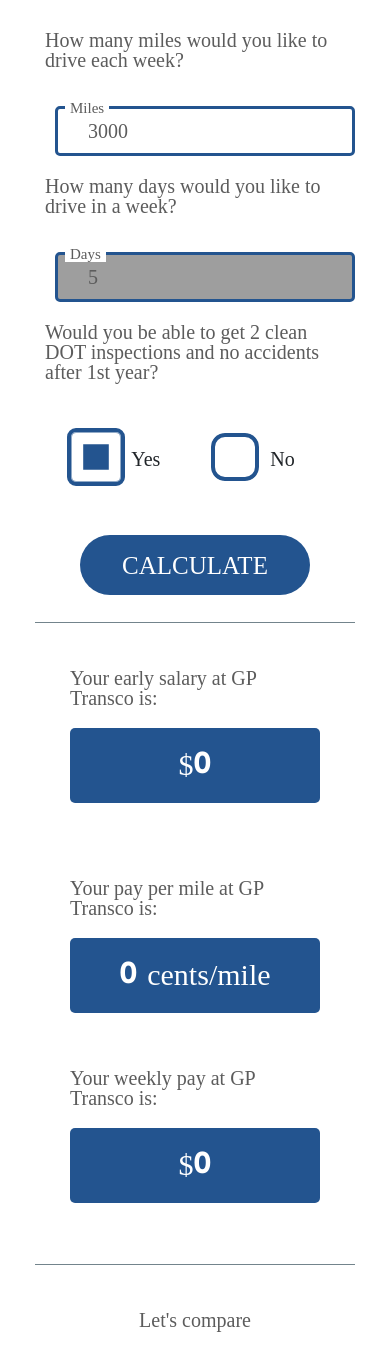
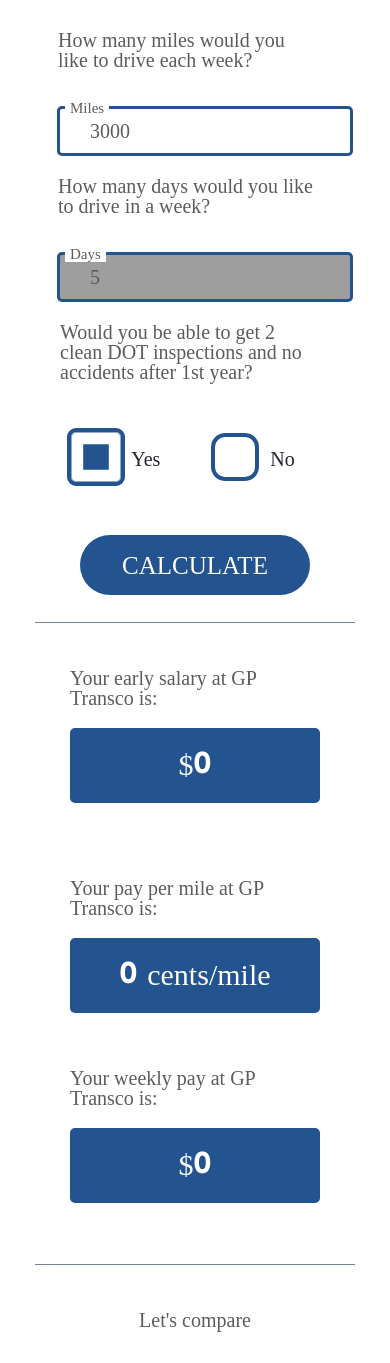
Before and after one commit to MariusDirda/GpTranscoCalc.github.io, a PHP site: page / in a window 390 px wide. Shown: the top 1363 px of the page. Run offline with PHP 8.4, Linux system fonts and the light colour scheme; some libraries are stand-ins or nearby versions; some web fonts are replaced; grey boxes are pictures that could not be loaded.

Commit message:
responsive update

```diff
--- a/style.css
+++ b/style.css
@@ -147,7 +147,7 @@ justify-content: center !important;
   }
 
   .textMargin {
-    width: 180px !important;
+    width: 80% !important;
     margin-left: -20px !important
   }
 
@@ -193,9 +193,7 @@ justify-content: center !important;
     padding-bottom: 10px !important;
   }
 
-  .styling {
-    padding-left: 20px;
-  }
+
 
   .textMargin {
     width: 180px;
@@ -228,6 +226,32 @@ margin-left: -30px !important;
     padding-left: 20px;
   }
 
+  #miles {
+    width: 80% !important;
+  }
+
+  .select_join {
+    width: 80% !important;
+  }
+
+
+  .textMargin2 {
+    width: 80% !important;
+    padding-left: 13px !important;
+  }
+
+  .textMargin3 {
+    width:80% !important;
+    padding-left: 15px !important;
+  }
+
+  .textMargin {
+    width: 80% !important;
+    margin-left: -20px !important
+  }
+
+
+
   .image {
     margin-left: -20px !important;
     padding-top: -10px;
@@ -245,9 +269,7 @@ margin-left: -30px !important;
     align-items: center !important;
   }
 
-  .styling {
-    padding-left: 30px;
-  }
+
 
   .container {
     margin: auto;
@@ -259,7 +281,7 @@ margin-left: -30px !important;
   }
 
   .textMargin {
-    width: 180px;
+    width: 80% !important;
     margin-left: -30px !important
   }
 
```
